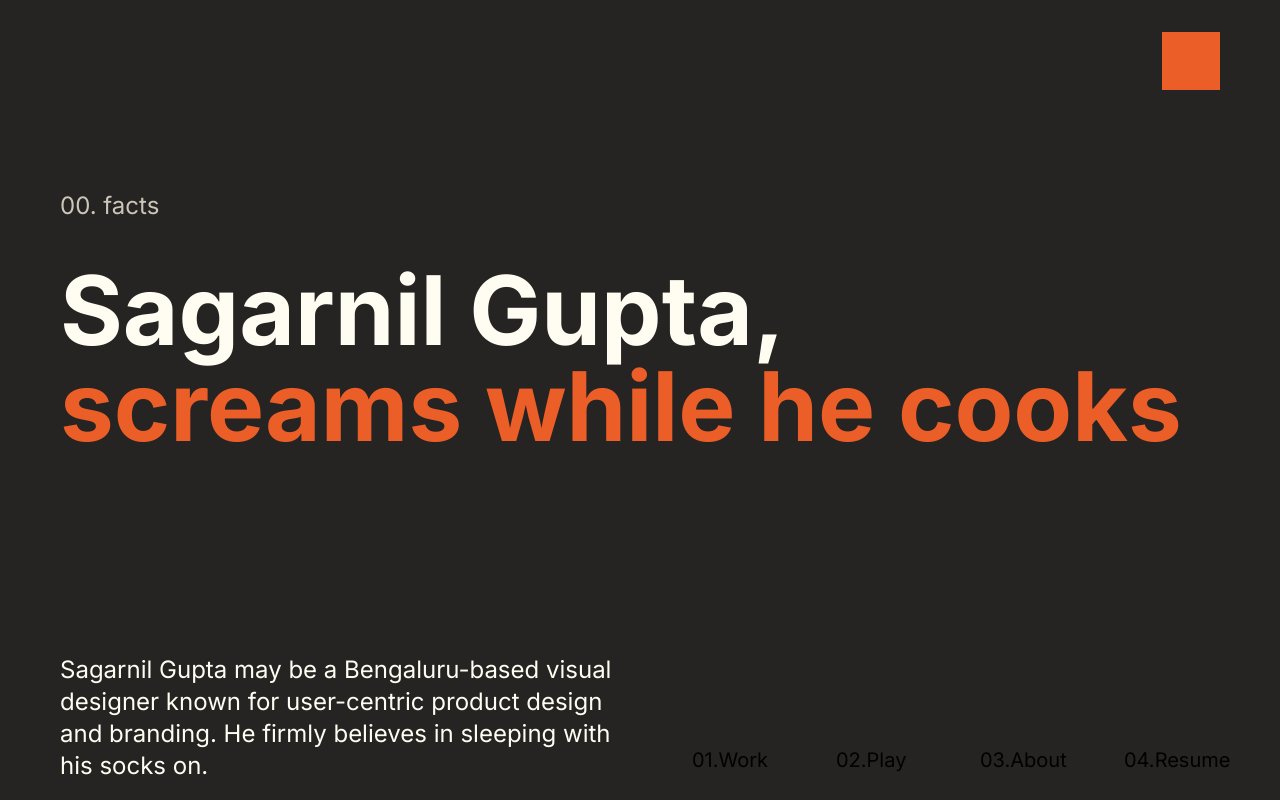
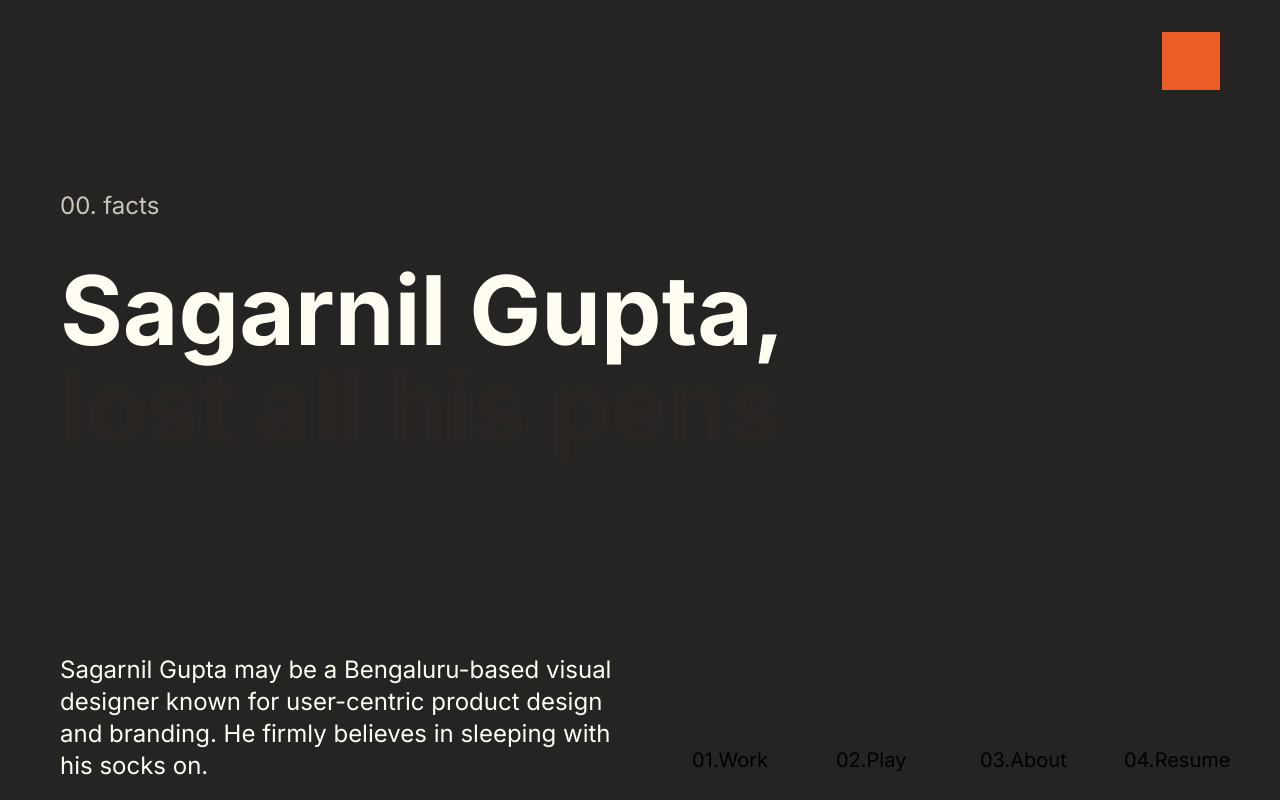
Before and after one commit to ritode/sagarnil-gupta, a Next.js app: page / in a window 1280 px wide. Shown: the top 800 px of the page. Built offline with nearby package versions, Linux system fonts and the light colour scheme.

Commit message:
transition

```diff
--- a/app/components/TimeoutText/index.tsx
+++ b/app/components/TimeoutText/index.tsx
@@ -2,21 +2,31 @@
 import React, { useState, useEffect } from 'react'
 
 const TimeoutText = () => {
-    const [i,setI] = useState(0);
-    const texts = ['loves Murakami','lost all his pens','screams while he cooks','pays his cat rent','grooves to techno','his hips don\'t lie'];
+    const [i, setI] = useState(0);
+    const [fade, setFade] = useState(true);
+    const texts = ['loves Murakami', 'lost all his pens', 'screams while he cooks', 'pays his cat rent', 'grooves to techno', 'his hips don\'t lie'];
+
     useEffect(() => {
         const interval = setInterval(() => {
-            setI(prev => (prev + 1) % texts.length);
+            setFade(false);
+            setTimeout(() => {
+                setI(prev => (prev + 1) % texts.length);
+                setFade(true);
+            }, 500);
         }, 3000);
 
-      return () => {
-        clearInterval(interval);
-      }
-    },[texts.length])
+        return () => {
+            clearInterval(interval);
+        };
+    }, [texts.length]);
 
-  return (
-    <div className='font-bold text-8xl text-accent-color'>{texts[i]}</div>
-  )
+    return (
+        <div
+          className={`font-bold text-8xl text-accent-color transition-all ease-in-out duration-500 ${fade ? 'opacity-100' : 'opacity-0'}`}
+        >
+            {texts[i]}
+        </div>
+    );
 }
 
-export default TimeoutText
+export default TimeoutText;
```
